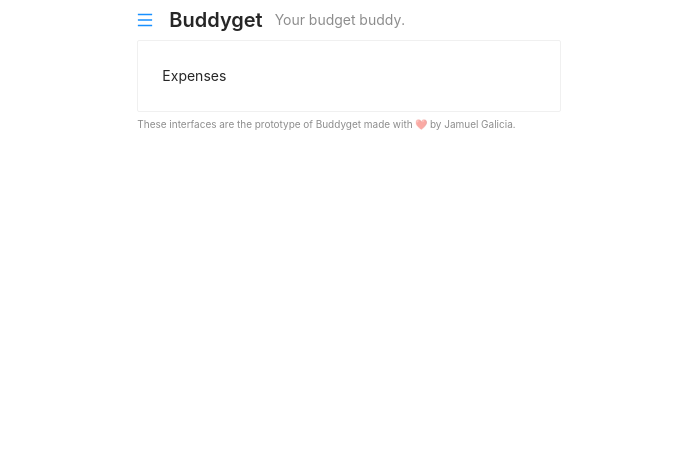
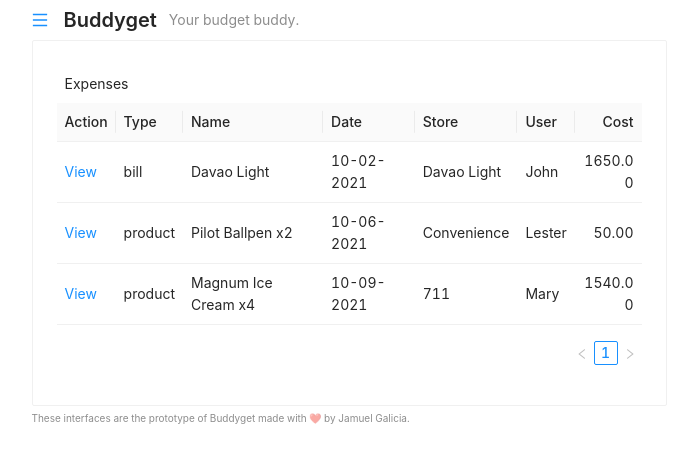
Before and after one commit to jamg26/buddyget-react, a React (Create React App) app: page /expenses in a window 1280 px wide. Shown: the top 462 px of the page, without its empty margins (291-989 px from the left). Built offline with nearby package versions, Linux system fonts and the light colour scheme.

Commit message:
expenses

```diff
--- a/src/App.js
+++ b/src/App.js
@@ -11,7 +11,7 @@ const App = (props) => {
     <>
       <BrowserRouter>
         <Row justify="center" style={{ marginLeft: 5, marginRight: 5 }}>
-          <Col lg={8} md={16} sm={24} xs={24}>
+          <Col xl={12} lg={16} md={18} sm={24} xs={24}>
             <Header />
             <Card>
               <Route path="/" exact component={Home} />
--- a/src/components/Expenses.js
+++ b/src/components/Expenses.js
@@ -1,5 +1,119 @@
+import { Table, Typography, Popover, Space } from "antd";
+import { Link } from "react-router-dom";
+
+const { Text } = Typography;
 const Expenses = (props) => {
-  return <>Expenses</>;
+  const dataSource = [
+    {
+      key: "1",
+      id: "29749261",
+      type: "bill",
+      name: "Davao Light",
+      cost: 1650,
+      date: "10-02-2021",
+      date_p: "10-02-2021 08:27 AM",
+      store: "Davao Light",
+      user: "John",
+      price: 1650,
+      qty: 1,
+    },
+    {
+      key: "2",
+      id: "76867234",
+      type: "product",
+      name: "Pilot Ballpen x2",
+      cost: 50,
+      date: "10-06-2021",
+      date_p: "10-06-2021 12:28 PM",
+      store: "Convenience",
+      user: "Lester",
+      price: 25,
+      qty: 2,
+    },
+    {
+      key: "3",
+      id: "56858443",
+      type: "product",
+      name: "Magnum Ice Cream x4",
+      cost: 1540,
+      date: "10-09-2021",
+      date_p: "10-09-2021 02:03 PM",
+      store: "711",
+      user: "Mary",
+      price: 389,
+      qty: 3,
+    },
+  ];
+
+  const columns = [
+    {
+      title: "Action",
+      render: (data) => (
+        <Popover
+          placement="left"
+          content={
+            <>
+              <Space direction="vertical">
+                <Text>{data.name}</Text>
+                <Text>Total: {data.cost.toFixed(2)}</Text>
+                <Text>Quantity: x{data.qty}</Text>
+                <Text>Price: {data.price.toFixed(2)}</Text>
+                <Text>{data.date_p}</Text>
+              </Space>
+            </>
+          }
+          title={<Text>Expense #{data.id}</Text>}
+          trigger="click"
+        >
+          <Link to="#">View</Link>
+        </Popover>
+      ),
+    },
+    {
+      title: "Type",
+      dataIndex: "type",
+      key: "type",
+    },
+    {
+      title: "Name",
+      dataIndex: "name",
+      key: "name",
+    },
+    {
+      title: "Date",
+      dataIndex: "date",
+      key: "date",
+    },
+    {
+      title: "Store",
+      dataIndex: "store",
+      key: "store",
+    },
+    {
+      title: "User",
+      dataIndex: "user",
+      key: "user",
+    },
+    {
+      title: "Cost",
+      dataIndex: "cost",
+      key: "cost",
+      align: "right",
+      render: (cost) => <Text>{cost.toFixed(2)}</Text>,
+    },
+  ];
+
+  return (
+    <>
+      <Table
+        title={() => <Text>Expenses</Text>}
+        dataSource={dataSource}
+        columns={columns}
+        size="small"
+        rowKey="key"
+      />
+    </>
+  );
 };
 
 export default Expenses;
--- /dev/null
+++ b/src/components/Notifications.js
@@ -0,0 +1,3 @@
+const Notification = (props) => {
+  return <></>;
+};
```
